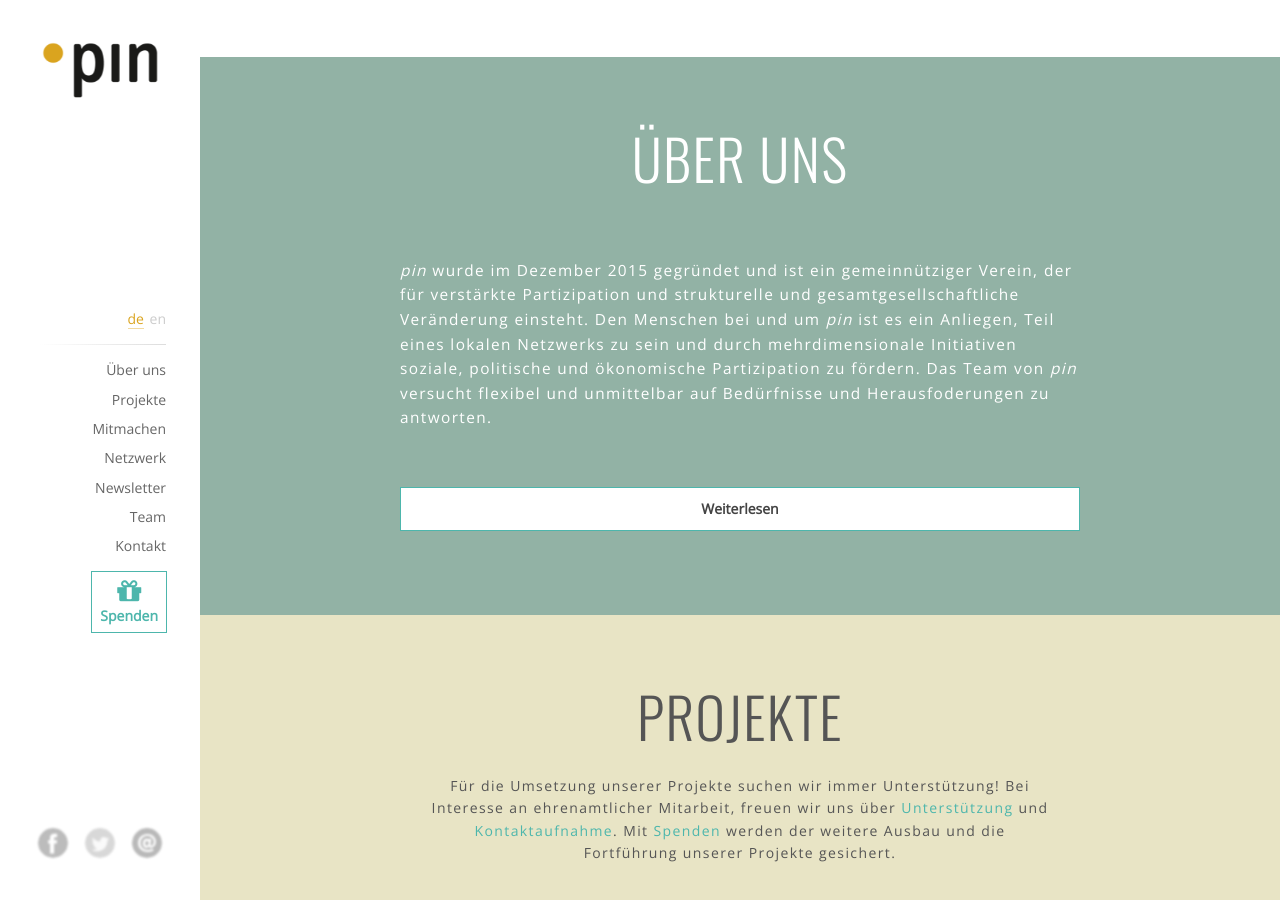
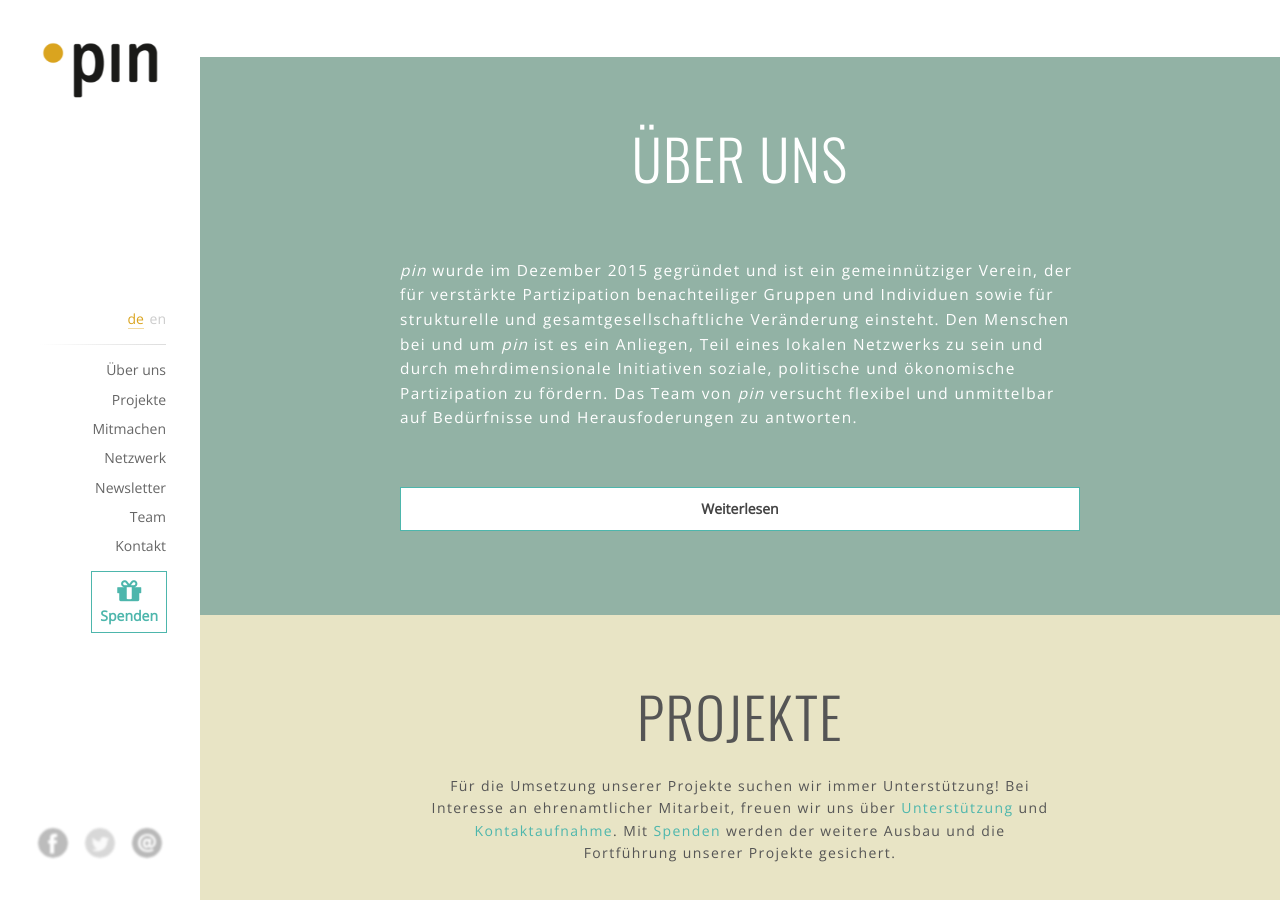
Before and after one commit to pinverein/anna-laura, a Jekyll site: the page built from index.html, in a window 1280 px wide and 900 px high, scrolled down 843 px. Built offline with Jekyll 4.4.1, drawn with Linux system fonts in a browser that asks for light colours; comment, search, counter and statistics services are not loaded.

Commit message:
Update content_ueber-uns.html

```diff
--- a/pages/de/content_ueber-uns.html
+++ b/pages/de/content_ueber-uns.html
@@ -9,7 +9,7 @@
     <h1 class="title-text">Über uns</h1>
     <div class="lead-text">
 
-      <em>pin</em> wurde im Dezember 2015 gegründet und ist ein gemeinnütziger Verein, der für verstärkte Partizipation und strukturelle und gesamtgesellschaftliche Veränderung einsteht. Den Menschen bei und um <em>pin</em> ist es ein Anliegen, Teil eines lokalen Netzwerks zu sein und durch mehrdimensionale Initiativen soziale, politische und ökonomische Partizipation zu fördern. Das Team von <em>pin</em> versucht flexibel und unmittelbar auf Bedürfnisse und Herausfoderungen zu antworten.
+      <em>pin</em> wurde im Dezember 2015 gegründet und ist ein gemeinnütziger Verein, der für verstärkte Partizipation benachteiliger Gruppen und Individuen sowie für strukturelle und gesamtgesellschaftliche Veränderung einsteht. Den Menschen bei und um <em>pin</em> ist es ein Anliegen, Teil eines lokalen Netzwerks zu sein und durch mehrdimensionale Initiativen soziale, politische und ökonomische Partizipation zu fördern. Das Team von <em>pin</em> versucht flexibel und unmittelbar auf Bedürfnisse und Herausfoderungen zu antworten.
     </div>
     <div class="about-cta button-cta">Weiterlesen</div>
   </div>
```
